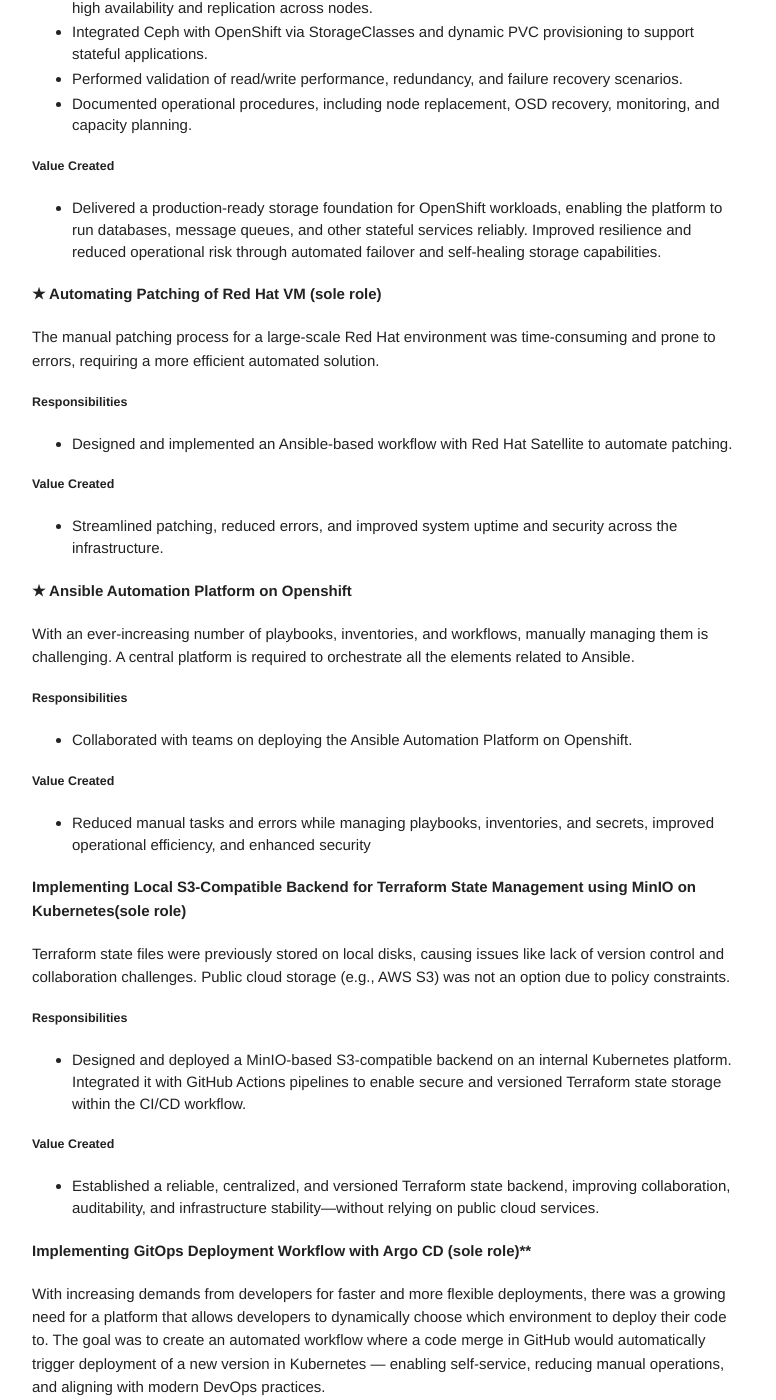
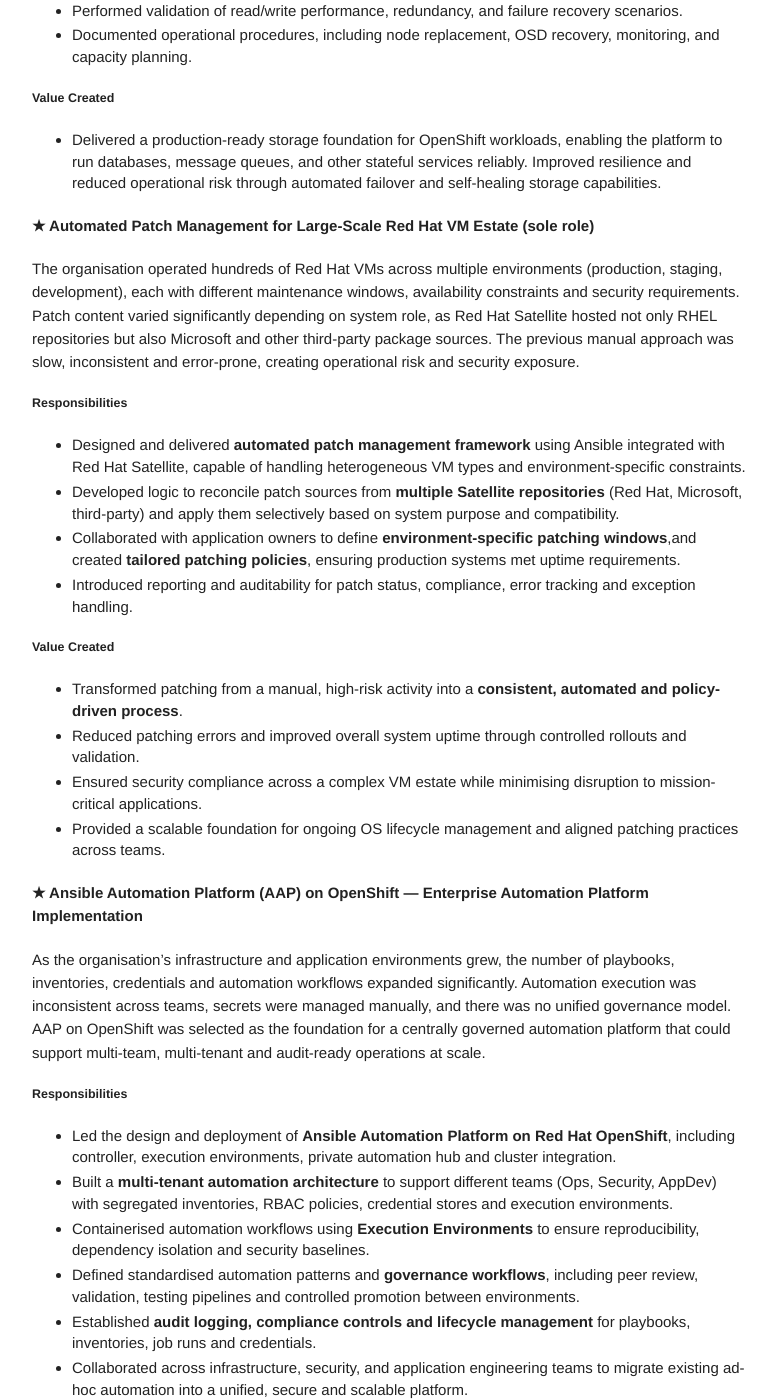
Before and after one commit to gcccheng/wugui, a Jekyll site: the page built from cvenglish.md, in a window 1280 px wide and 1400 px high, scrolled down 4320 px. Shown: the whole window, without its empty margins (118-894 px from the left). Built offline with Jekyll 4.4.1, drawn with Linux system fonts in a browser that asks for light colours; some of the changed text lies outside the part shown.

Commit message:
Update cvenglish.md

```diff
--- a/cvenglish.md
+++ b/cvenglish.md
@@ -135,29 +134,46 @@ The client required a scalable and highly available storage backend to support s
 - Delivered a production-ready storage foundation for OpenShift workloads, enabling the platform to run databases, message queues, and other stateful services reliably.
 Improved resilience and reduced operational risk through automated failover and self-healing storage capabilities.
 
-#### ★ Automating Patching of Red Hat VM (sole role)
+#### ★ Automated Patch Management for Large-Scale Red Hat VM Estate (sole role)
 
-The manual patching process for a large-scale Red Hat environment was time-consuming and prone to errors, requiring a more efficient automated solution.
+The organisation operated hundreds of Red Hat VMs across multiple environments (production, staging, development), each with different maintenance windows, availability constraints and security requirements. Patch content varied significantly depending on system role, as Red Hat Satellite hosted not only RHEL repositories but also Microsoft and other third-party package sources. The previous manual approach was slow, inconsistent and error-prone, creating operational risk and security exposure.
 
 ##### Responsibilities
 
-- Designed and implemented an Ansible-based workflow with Red Hat Satellite to automate patching.
+- Designed and delivered **automated patch management framework** using Ansible integrated with Red Hat Satellite, capable of handling heterogeneous VM types and environment-specific constraints.
+- Developed logic to reconcile patch sources from **multiple Satellite repositories** (Red Hat, Microsoft, third-party) and apply them selectively based on system purpose and compatibility.
+- Collaborated with application owners to define **environment-specific patching windows**,and created **tailored patching policies**, ensuring production systems met uptime requirements.
+- Introduced reporting and auditability for patch status, compliance, error tracking and exception handling.
 
 ##### Value Created
 
-- Streamlined patching, reduced errors, and improved system uptime and security across the infrastructure.
+- Transformed patching from a manual, high-risk activity into a **consistent, automated and policy-driven process**.
+- Reduced patching errors and improved overall system uptime through controlled rollouts and validation.
+- Ensured security compliance across a complex VM estate while minimising disruption to mission-critical applications.
+- Provided a scalable foundation for ongoing OS lifecycle management and aligned patching practices across teams.
 
-#### ★ Ansible Automation Platform on Openshift
+#### ★ Ansible Automation Platform (AAP) on OpenShift — Enterprise Automation Platform Implementation
 
-With an ever-increasing number of playbooks, inventories, and workflows, manually managing them is challenging. A central platform is required to orchestrate all the elements related to Ansible.
+As the organisation's infrastructure and application environments grew, the number of playbooks, inventories, credentials and automation workflows expanded significantly. Automation execution was inconsistent across teams, secrets were managed manually, and there was no unified governance model. AAP on OpenShift was selected as the foundation for a centrally governed automation platform that could support multi-team, multi-tenant and audit-ready operations at scale.
 
 ##### Responsibilities
 
-- Collaborated with teams on deploying the Ansible Automation Platform on Openshift.
+- Led the design and deployment of **Ansible Automation Platform on Red Hat OpenShift**, including controller, execution environments, private automation hub and cluster integration.
+- Built a **multi-tenant automation architecture** to support different teams (Ops, Security, AppDev) with segregated inventories, RBAC policies, credential stores and execution environments.
+- Containerised automation workflows using **Execution Environments** to ensure reproducibility, dependency isolation and security baselines.
+- Defined standardised automation patterns and **governance workflows**, including peer review, validation, testing pipelines and controlled promotion between environments.
+- Established **audit logging, compliance controls and lifecycle management** for playbooks, inventories, job runs and credentials.
+- Collaborated across infrastructure, security, and application engineering teams to migrate existing ad-hoc automation into a unified, secure and scalable platform.
+- Implemented monitoring and usage analytics for job runs, execution bottlenecks and capacity management.
 
 ##### Value Created
 
-- Reduced manual tasks and errors while managing playbooks, inventories, and secrets, improved operational efficiency, and enhanced security
+- Transformed automation from scripts and manual processes into a **centralised, secure and policy-driven automation platform**.
+- Improved operational consistency and reduced human error by enforcing standardised automation workflows and RBAC governance.
+- Significantly accelerated automation delivery by enabling shared execution environments and reproducible job execution.
+- Enhanced security posture through tracked credential usage, containerised execution, and full auditability of automation activities.
+- Enabled long-term scalability by providing a reusable automation foundation that multiple teams can safely extend.
+
 
 #### Implementing Local S3-Compatible Backend for Terraform State Management using MinIO on Kubernetes(sole role)
 
@@ -183,18 +199,6 @@ With increasing demands from developers for faster and more flexible deployments
 
 - Established a flexible and automated deployment pipeline aligned with GitOps, enabling developers to deploy code seamlessly across environments. Improved deployment speed, consistency, and security, and reduced operational overhead by shifting to self-service workflows.
 
-#### Infrastructure Standardization and Automation(sole role)
-
-The current infrastructure management was manual, inconsistent, and lacked standardization, leading to inefficiencies and errors across different environments.
-
-##### Responsibilities
-
-- Standardized operating systems, simplified and automated VM provisioning and management process.
-
-##### Value Created
-
-- Improved infrastructure consistency, reduce manual errors, enhance security, and significantly speed up deployment times through automation.
-
 #### Troubleshooting and Improving CI/CD Pipelines
 
 The development team encountered various errors and instability when running pipelines on self-hosted runners.
@@ -206,19 +210,23 @@ The development team encountered various errors and instability when running pip
 ##### Value Created
 
 - Freed developers from troubleshooting, allowing them to focus on development and improving overall pipeline efficiency.
+-
+#### ★ Automating Lifecycle Management of Red Hat Linux (RHEL7→8 Upgrade + RHEL9 Readiness) （sole role）
 
-#### Automating Provisioning of Red Hat Linux (sole role)
+The organisation needed to both upgrade a large RHEL7  approaching end-of-support and prepare RHEL9 for future production rollout. These required two parallel streams: automating the migration of existing systems and validating the next-generation OS for compatibility, stability and security.
 
-RHEL7 was approaching the end of support, so upgrading hundreds of RHEL7 was a high priority. RHEL9 needed to be tested and configured before production use.
+**Responsibilities**
+- Designed and executed a phased **RHEL7→RHEL8 upgrade strategy** in collaboration with application owners, including dependency mapping, compatibility checks, maintenance windows and rollback plans.
+- Automated the upgrade process with Ansible, enabling consistent, repeatable and low-risk upgrades across heterogeneous server groups.
+- In parallel, performed **RHEL9 evaluation and readiness engineering**, including functional testing against existing applications, kernel and package behaviour assessment, and integration with organisational existing tooling.
+- Built and validated a **hardened VMware RHEL9 image template**, defining baseline configuration, security policies and operational dependencies required for large-scale future deployment.
+- Contributed documentation, migration guidance and best practices for long-term OS lifecycle management.
 
-##### Responsibilities
+**Value Created**
+- Delivered a structured, automated and compliant upgrade process for the RHEL7→8 transition.
+- Ensured RHEL9 was fully evaluated, hardened and production-ready before mass adoption.
+- Reduced operational risk, eliminated configuration drift and significantly accelerated provisioning for future environments.
 
-- Designed upgrading plan with application owners and automated upgrading job with Ansible.
-- Created a customized Red Hat image template for VMware and tested aginst production environment.
-
-##### Value Created
-
-- Ensured systems are aligned with security compliance standards.
 
 `2011-2022`
 
```
Also changed, not shown: other parts of cvenglish.md (+5 -6 lines).
